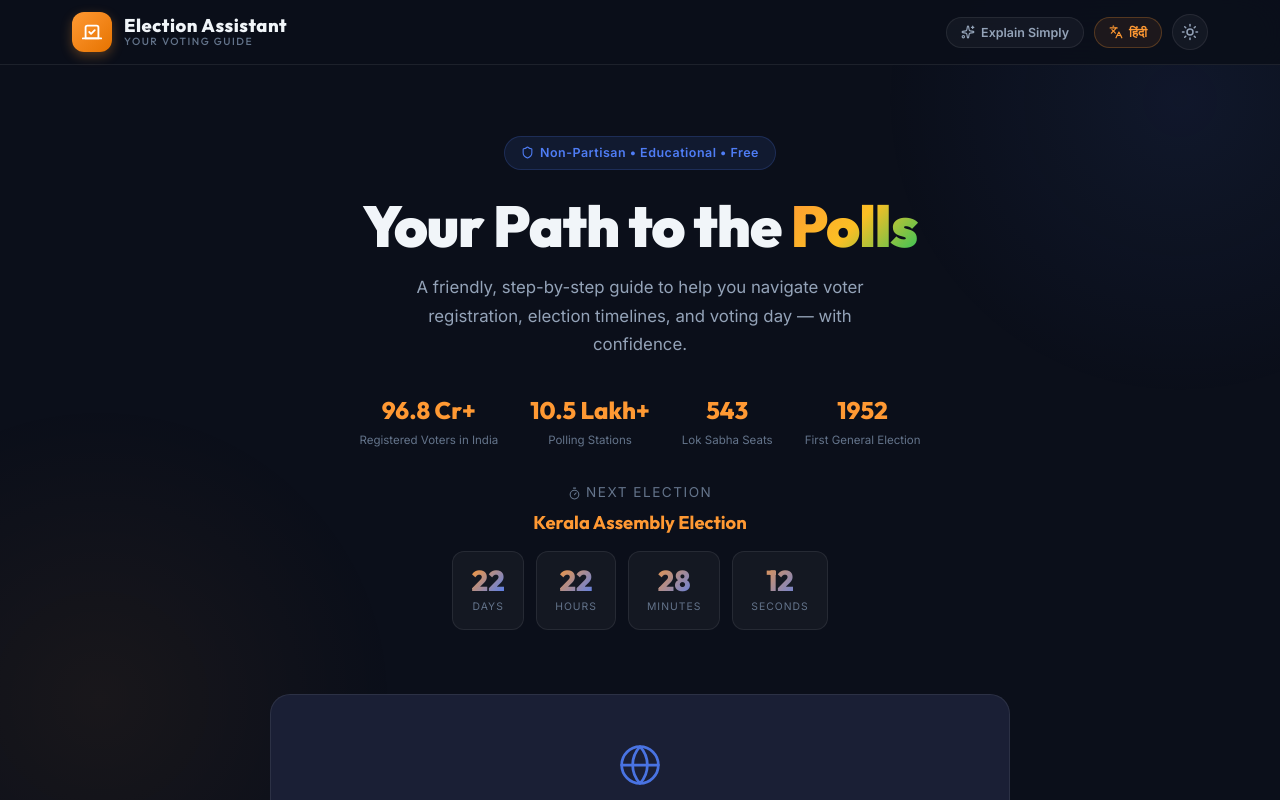
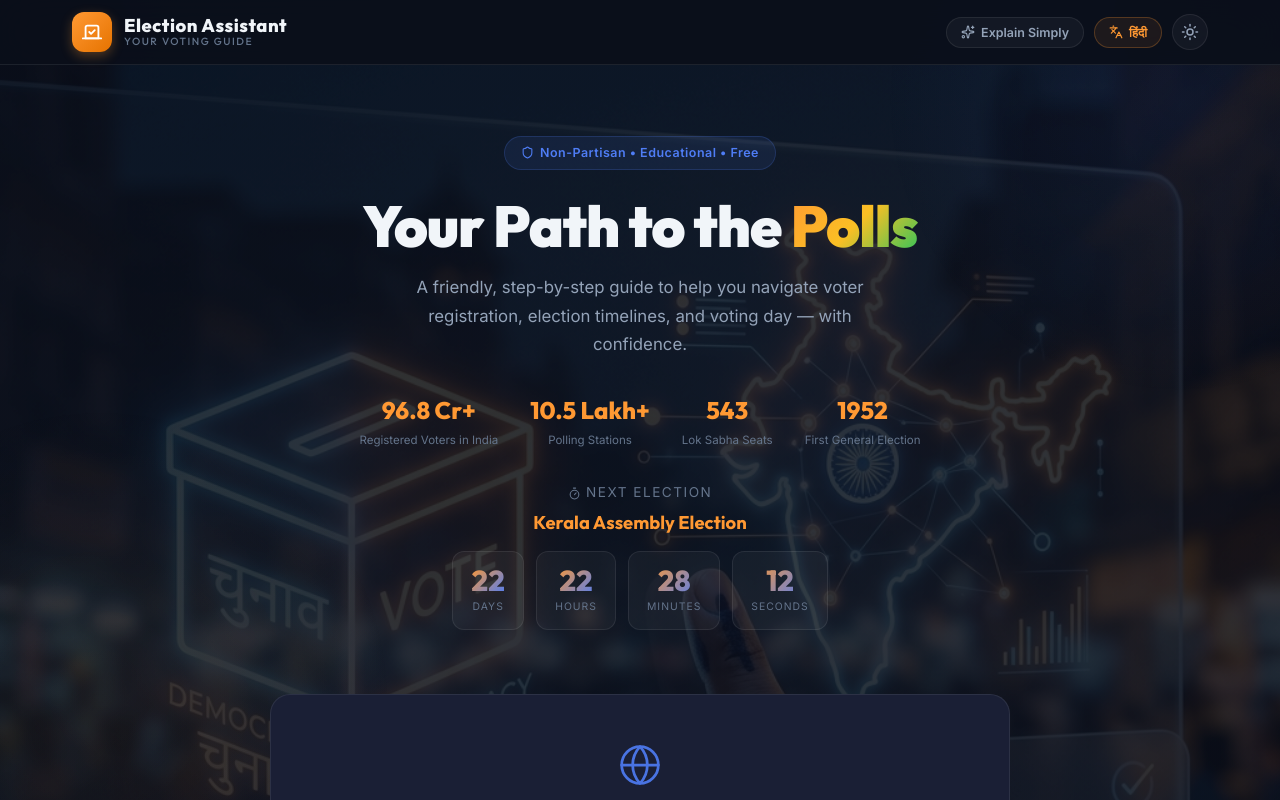
Before and after one commit to ssr2024me/election-assistant, a React (Vite) app: page / in a window 1280 px wide. Shown: the top 800 px of the page. Built offline with nearby package versions, Linux system fonts and the light colour scheme.

Commit message:
Added-premium-election-background

```diff
--- a/src/App.css
+++ b/src/App.css
@@ -12,6 +12,10 @@
 
 .app-container.ready {
   opacity: 1;
+  background-image: linear-gradient(rgba(11, 15, 26, 0.85), rgba(11, 15, 26, 0.85)), url('/election-assistant/election-bg.png');
+  background-attachment: fixed;
+  background-size: cover;
+  background-position: center;
 }
 
 /* Ambient glow background */
@@ -1032,6 +1036,10 @@
   -webkit-text-fill-color: transparent;
 }
 
+[data-theme="light"] .app-container.ready {
+  background-image: linear-gradient(rgba(248, 250, 252, 0.94), rgba(248, 250, 252, 0.94)), url('/election-assistant/election-bg.png');
+}
+
 [data-theme="light"] .app-container::before {
   background: radial-gradient(circle, rgba(79, 125, 245, 0.06) 0%, transparent 70%);
 }
```
Also changed, not shown: public/election-bg.png (added).
